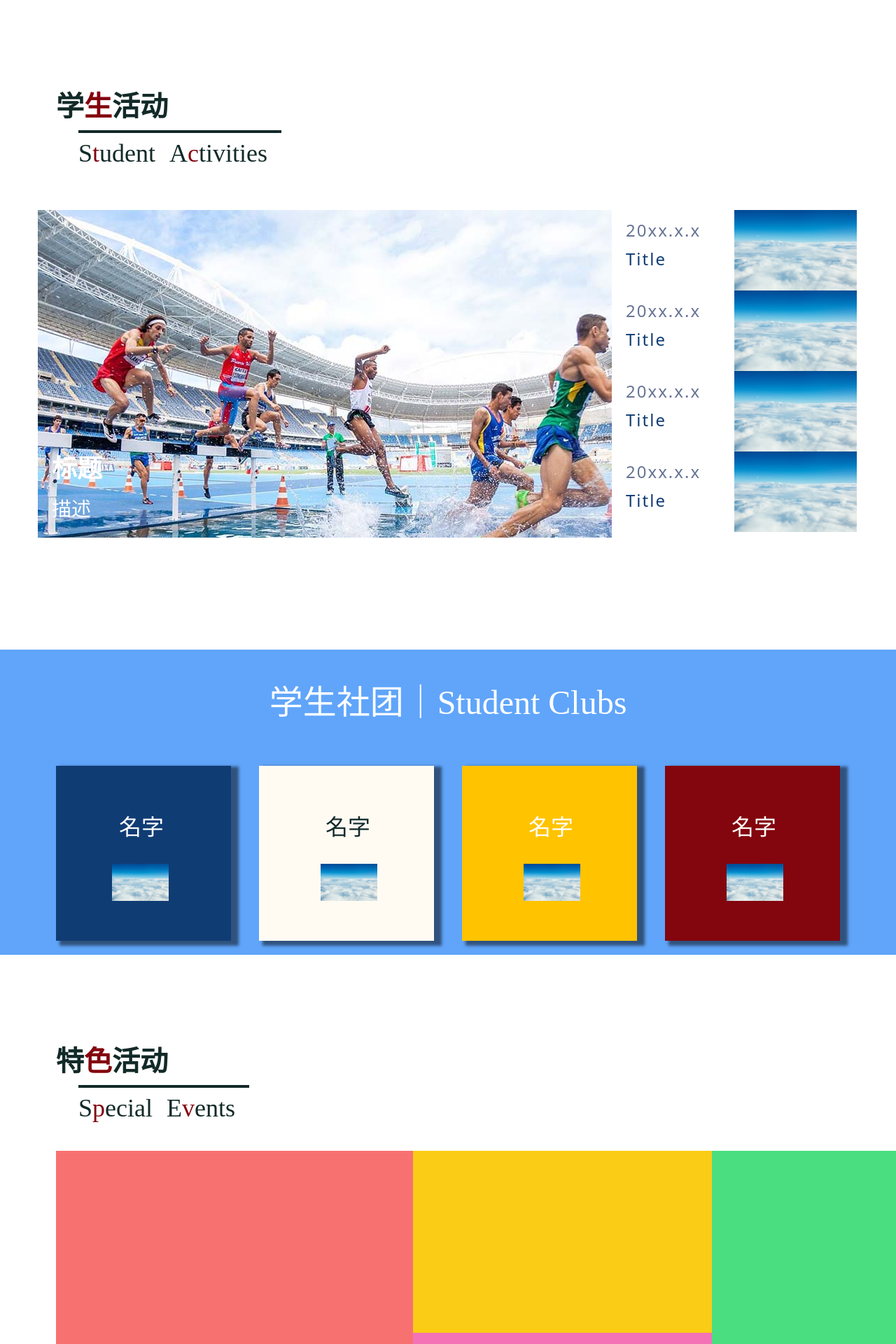
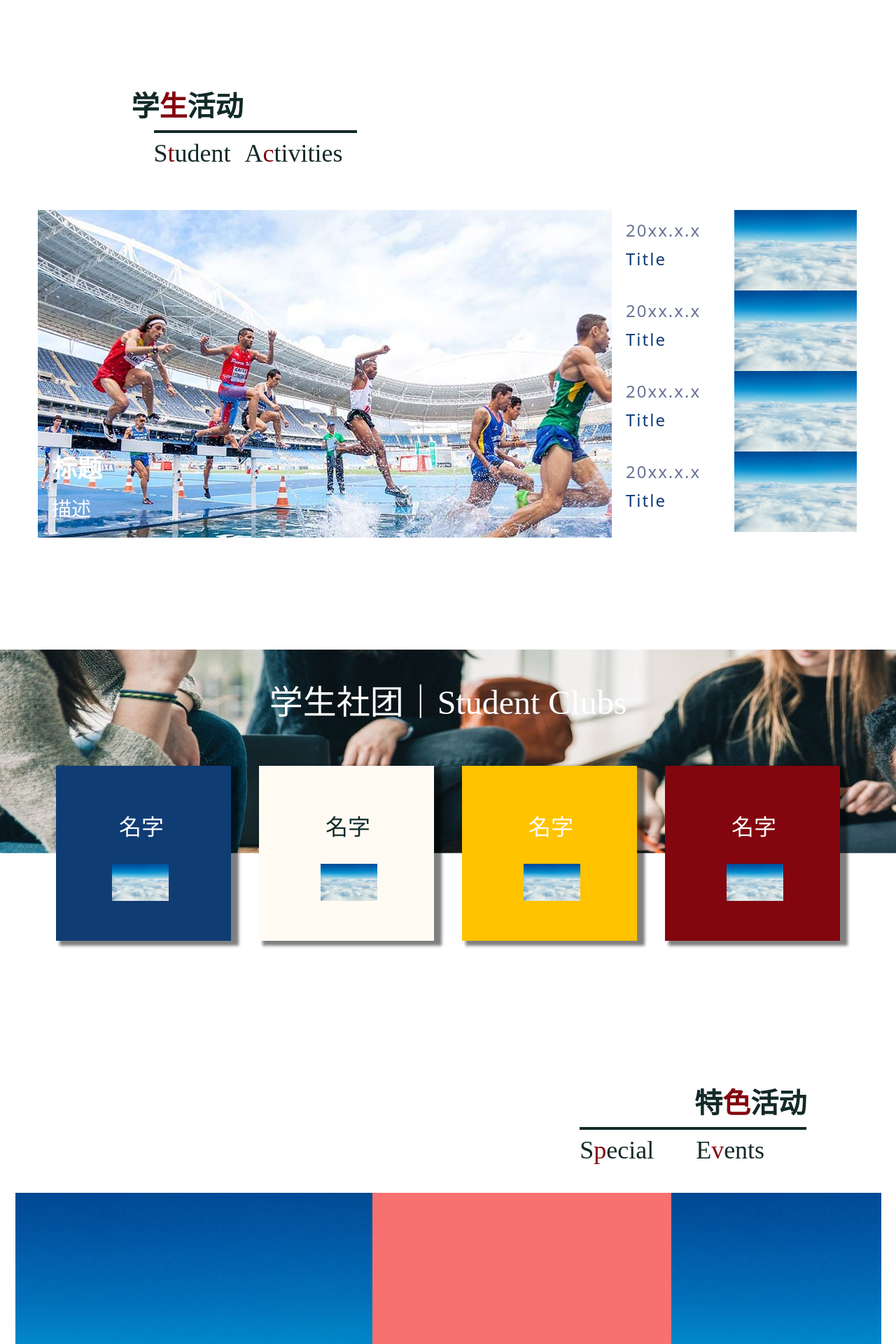
Before and after one commit to BAID-CSClub/baid-website-next, a Vue app: page /en-US/campus in a window 1280 px wide. Shown: the part 860-2780 px from the top of the page at 70% size. Built offline with nearby package versions, Linux system fonts and the light colour scheme.

Commit message:
0817 update

```diff
--- a/src/components/DesktopCampusLife/ActivitiesSection.vue
+++ b/src/components/DesktopCampusLife/ActivitiesSection.vue
@@ -1,6 +1,6 @@
 <template>
-    <section class="pt-45 pl-20 pr-20 pb-30">
-        <FancyTitle :top="$t('CampusLife.Activities.Title')" btm="Student Activities" color="red"></FancyTitle>
+    <div class="pt-45 pl-20 pr-20 pb-30 flex-col flex justify-center">
+        <FancyTitle :top="$t('CampusLife.Activities.Title')" btm="Student Activities" color="red" class="ml-9.6%"></FancyTitle>
         <div id="selector" class="flex-row flex justify-center pt-15">
             <div id="selected" style="width: 883px; height: 468px">
                 <h2 class="selectedText ml-5 font-sans color-white mt-85 text-9 mb-0">{{ $t("CampusLife.Activities.Selected.Title") }}</h2>
@@ -38,7 +38,7 @@
 
             </div>
         </div>
-    </section>
+    </div>
 </template>
 
 <script setup>
--- a/src/components/DesktopCampusLife/ClubsSection.vue
+++ b/src/components/DesktopCampusLife/ClubsSection.vue
@@ -1,5 +1,5 @@
 <template>
-    <section class="bg-blue" style="align-content:center max_width:100% max_height:268px height:268px">
+    <section id="container" style="align-content:center max_width:100% max_height:268px height:268px')">
         <h1 class="text-12 font-300 font-title color-white text-center pt-9">{{ $t("CampusLife.Clubs.Title") }}</h1>
         <div id="clubs" class="flex justify-center">
             <div id="club1" style="height:250px;width:250px;margin:20px;box-shadow: 8px 4px 4px 3px rgba(0, 0, 0, 0.5);background-color: var(--standard-blue)">
@@ -24,10 +24,16 @@
 
 <script setup>
 import homeBg1 from '../../assets/images/homeBg1.jpg?webp'
+import campusBg3 from '../../assets/images/campusBg3.png?webp'
 </script>
 
 <style scoped>
     .clubimg{
         padding: 0 2.5rem;
     }
+    #container{
+        background-image: url("../../assets/images/campusBg3.png?webp");
+        background-repeat: no-repeat;
+        background-size: 100% 600px;
+    }
 </style>
--- a/src/components/DesktopCampusLife/EventsSection.vue
+++ b/src/components/DesktopCampusLife/EventsSection.vue
@@ -1,31 +1,36 @@
 <template>
-    <section class="pt-30 pl-20 pr-20 pb-40">
-        <FancyTitle :top="$t('CampusLife.Events.Title')" btm="Special Events" color="red"></FancyTitle>
-        <div id="photo" class="flex flex-row pt-10">
+    <section class="pt-45 pl-20 pr-20 pb-30 flex-col">
+        <div class="flex">
+            <FancyTitle :top=" $t('CampusLife.Events.Title')" btm="Special Events" color="red" right class="ml-66.8%"></FancyTitle>
+        </div>
+        <div id="photo" class="flex flex-row pt-10 justify-center">
             <div id="leftSide" class="flex flex-col">
-                <div id="activity1" class="flex bg-red" style="width:510px;height:623px">
-
+                <div id="event1" class="pic flex flex-col" style="width:510px;height:623px">
+                    <p class="eventText ml-5% mt-97% mb-0% text-6 font-400 font-title color-white">{{ $t("CampusLife.Events.Event1.Name") }}</p>
+                    <p class="eventText ml-5% mt-0 text-6 font-400 font-title color-white">{{ $t("CampusLife.Events.Event1.Description") }}</p>
                 </div>
-                <div id="activity2" class="flex bg-blue" style="width:510px;height:251px">
-
+                <div id="event2" class="pic flex flex-col" style="width:510px;height:251px">
+                    <p class="eventText ml-5% mt-30% mb-0% text-6 font-400 font-title color-white">{{ $t("CampusLife.Events.Event2.Name") }}</p>
+                    <p class="eventText ml-5% mt-0 mb-1% text-6 font-400 font-title color-white">{{ $t("CampusLife.Events.Event2.Description") }}</p>
                 </div>
             </div>
             <div id="rightSide" class="flex flex-col">
                 <div id="rightUpper" class="flex flex-row">
                     <div id="rightUpperLeft" class="flex flex-col">
-                        <div id="rightUpperLeftUpper" class="flex bg-yellow" style="width:427px;height:260px">
+                        <div id="rightUpperLeftUpper" class="flex bg-red" style="width:427px;height:260px">
 
                         </div>
-                        <div id="rightUpperLeftBottom" class="flex bg-pink" style="width:427px;height:250px">
+                        <div id="rightUpperLeftBottom" class="pic flex" style="width:427px;height:250px">
 
                         </div>
                     </div>
-                    <div id="rightUpperRight" class="flex bg-green" style="width:300px;height:510px">
+                    <div id="rightUpperRight" class="pic flex" style="width:300px;height:510px">
 
                     </div>
                 </div>
-                <div id="activity3" class="flex bg-black" style="width:727px;height:364px">
-
+                <div id="event3" class="pic flex flex-col" style="width:727px;height:364px">
+                    <p class="eventText ml-5% mt-40% mb-0% text-6 font-400 font-title color-white">{{ $t("CampusLife.Events.Event3.Name") }}</p>
+                    <p class="eventText ml-5% mt-0 text-6 font-400 font-title color-white">{{ $t("CampusLife.Events.Event3.Description") }}</p>
                 </div>
             </div>
         </div>
@@ -34,8 +39,28 @@
 
 <script setup>
     import FancyTitle from '../../components/FancyTitle.vue'
+    import homeBg1 from '../../assets/images/homeBg1.jpg?webp'
 </script>
 
 <style scoped>
-
+.pic{
+    background-image: url('../../assets/images/homeBg1.jpg?webp');
+    background-size: auto;
+    background-repeat: no-repeat;
+}
+#event1 p{
+    width: 510px;
+    word-break: break-all;
+    white-space: pre-line;
+}
+#event2 p{
+    width: 510px;
+    word-break: break-all;
+    white-space: pre-line;
+}
+#event3 p{
+    width: 727px;
+    word-break: break-all;
+    white-space: pre-line;
+}
 </style>
--- a/src/messages.json
+++ b/src/messages.json
@@ -124,15 +124,15 @@
         "Title": "特色活动",
         "Event1":{
           "Name": "活动名称",
-          "Description": "活动介绍"
+          "Description": "活动介绍活动介绍活动介绍活动介绍活动介绍"
         },
         "Event2":{
           "Name": "活动名称",
-          "Description": "活动介绍"
+          "Description": "活动介绍活动介绍活动介绍活动介绍活动介绍"
         },
         "Event3":{
           "Name": "活动名称",
-          "Description": "活动介绍"
+          "Description": "活动介绍活动介绍活动介绍活动介绍活动介绍"
         }
       }
     },
```
Also changed, not shown: src/assets/images/campusBg3.png (added).
